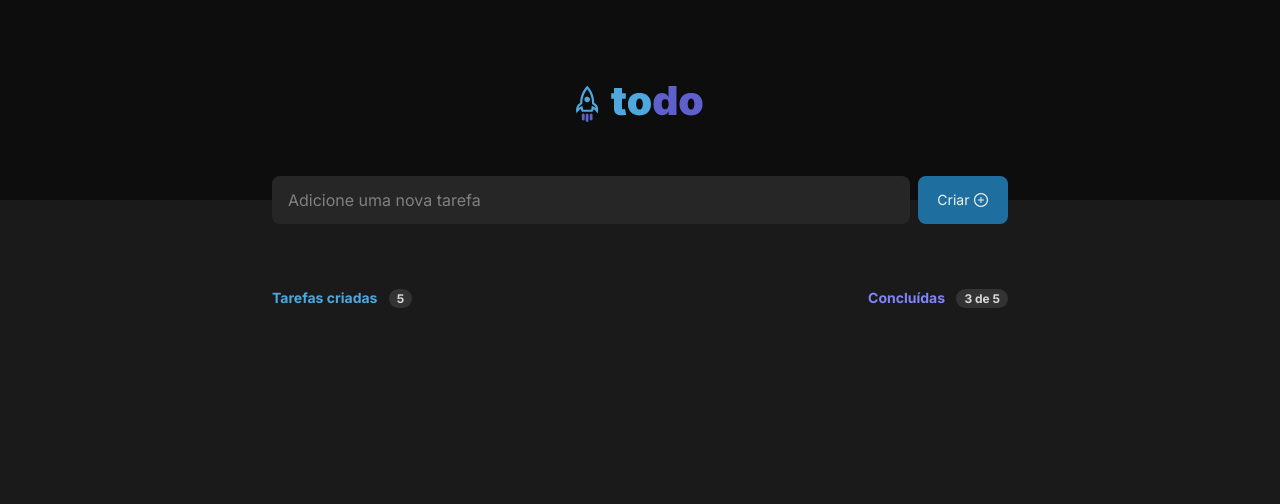
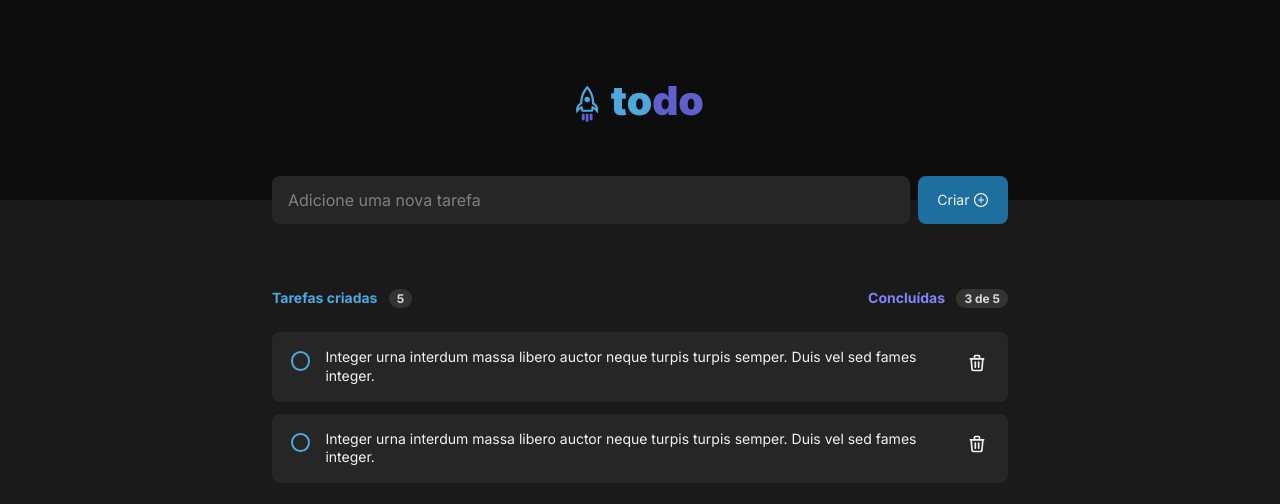
Before and after one commit to casemiroj/ignite-todo, a React (Vite) app: page / in a window 1280 px wide. Shown: the top 504 px of the page. Built offline with nearby package versions, Linux system fonts and the light colour scheme.

Commit message:
Finalizando componente de Task

```diff
--- a/src/Task/Task.module.css
+++ b/src/components/Tasks/Task/Task.module.css
@@ -6,18 +6,15 @@
   gap: .75rem;
   border-radius: 8px;
   color: var(--gray-100);
-  margin-bottom: 1rem;
 }
 
-.task input[type='checkbox'] {
-  border-radius: 50px;
-}
 
 .task p {
   font-size: .875rem;
+  line-height: 1.18rem;
 }
 
-.task button{
+.task .delete {
   line-height: 0;
   background: transparent;
   border: 0;
@@ -25,3 +22,20 @@
   color: var(--gray-100);
   border-radius: 4px;
 }
+
+
+.checkContainer {
+  width: 1.625rem;
+  height: 1.625rem;
+  background: none;
+  border: none;
+  padding: .2rem;
+  border-radius: 4px;
+}
+
+.checkContainer div {
+  width: 100%;
+  height: 100%;
+  border: 2px solid var(--blue);
+  border-radius: 100%;
+}
--- /dev/null
+++ b/src/components/Tasks/Task/index.tsx
@@ -0,0 +1,18 @@
+
+import styles from './Task.module.css'
+import { TbTrash } from 'react-icons/tb'
+
+export function Task() {
+  return(
+    <div className={styles.task}>
+      <button className={styles.checkContainer}>
+        <div />
+      </button>
+
+      <p>Integer urna interdum massa libero auctor neque turpis turpis semper. Duis vel sed fames integer.</p>
+      <button className={styles.delete}>
+        <TbTrash size={20}/>
+      </button>
+    </div>
+  )
+}
--- a/src/components/Tasks/Tasks.module.css
+++ b/src/components/Tasks/Tasks.module.css
@@ -4,3 +4,10 @@
   width: 46rem;
   margin: 4rem auto 0 auto;
 }
+
+.list {
+  margin-top: 1.5rem;
+  display: flex;
+  flex-direction: column;
+  gap: .75rem
+}
--- a/src/components/Tasks/index.tsx
+++ b/src/components/Tasks/index.tsx
@@ -1,3 +1,4 @@
+import { Task } from './Task'
 import styles from './Tasks.module.css'
 import { TasksHeader } from './TasksHeader/TasksHeader'
 
@@ -5,6 +6,10 @@ export function Tasks() {
   return(
     <section className={styles.tasksWrapper}>
       <TasksHeader />
+      <div className={styles.list}>
+        <Task />
+        <Task />
+      </div>
     </section>
   )
 }
```
Also changed, not shown: src/Task/index.tsx (deleted, +0 -14 lines), src/TasksWrapper/index.tsx (deleted, +0 -19 lines), src/TasksWrapper/TasksWrapper.module.css (added).
